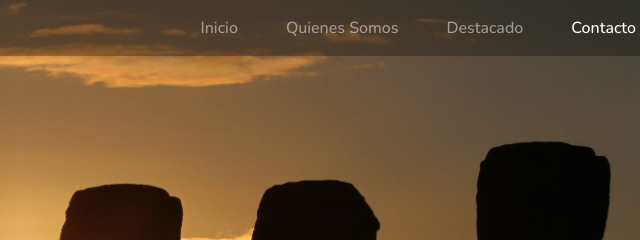
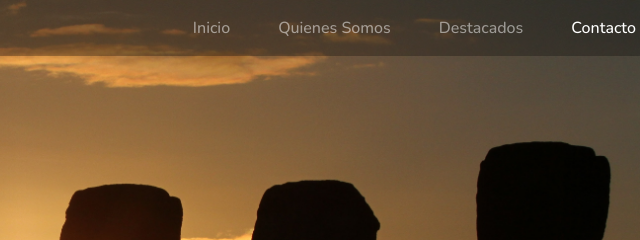
Before and after one commit to estefanitapia/prueba-viajes-chile, a plain HTML site: page index.html in a window 1280 px wide. Shown: the top 240 px of the page, 604-1244 px from the left. Drawn offline with nearby package versions, Linux system fonts and the light colour scheme; a script that the page names is missing.

Commit message:
se corrige Destacados agregando la s al final

```diff
--- a/index.html
+++ b/index.html
@@ -50,7 +50,7 @@
                         <a class="nav-link" href="#aboutus">Quienes Somos</a>
                     </li>
                     <li class="nav-item mx-3">
-                        <a class="nav-link" href="#destacado">Destacado</a>
+                        <a class="nav-link" href="#destacados">Destacados</a>
                     </li>
                     <li class="nav-item mx-3">
                         <a class="nav-link" href="#contacto">Contacto</a>
```
